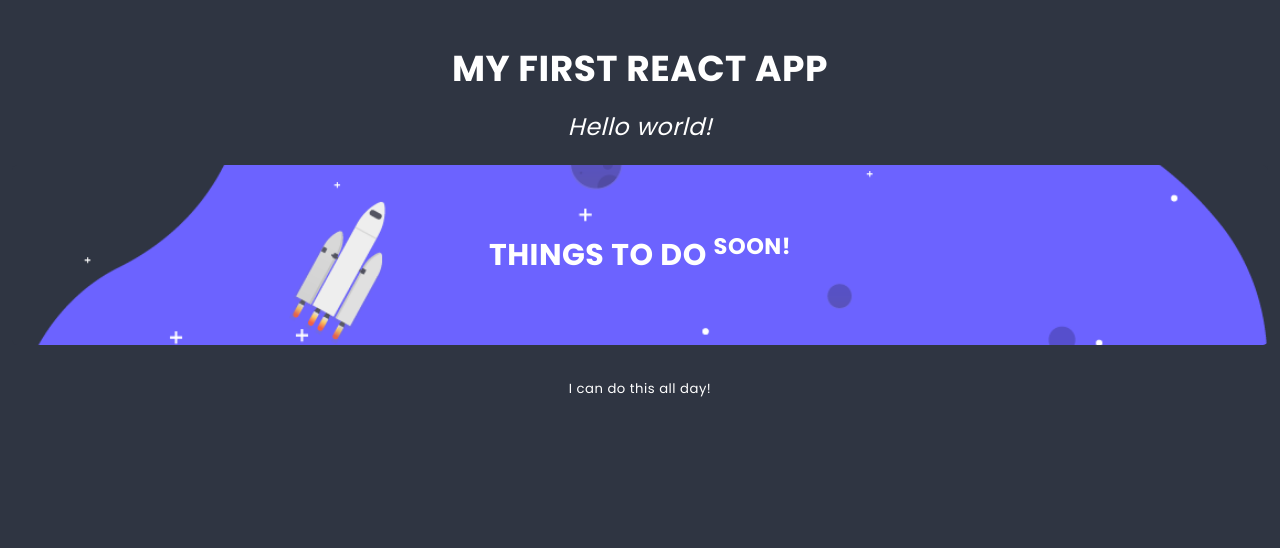
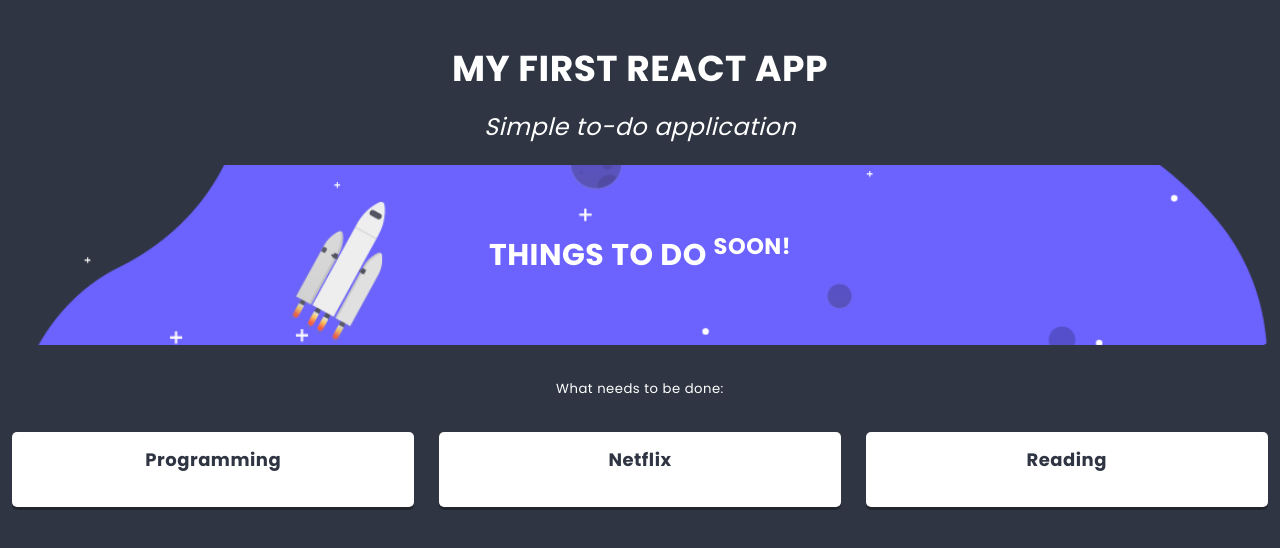
Before and after one commit to piotr-rajtar/todo-list_app, a React app: page / in a window 1280 px wide. Shown: the top 548 px of the page. Built offline with nearby package versions, Linux system fonts and the light colour scheme.

Commit message:
Add first columns

```diff
--- a/src/components/App/App.js
+++ b/src/components/App/App.js
@@ -7,7 +7,7 @@ class App extends React.Component {
     return (
       <main className={styles.component}>
         <h1 className={styles.title}>My first React app</h1>
-        <h2 className={styles.subtitle}>Hello world!</h2>
+        <h2 className={styles.subtitle}>Simple to-do application</h2>
         <List title={['Things to do ', <sup key='1'>soon!</sup>]} imgsrc='/src/components/Hero/space.png'>
         </List>
       </main>
--- a/src/components/Column/Column.js
+++ b/src/components/Column/Column.js
@@ -4,14 +4,18 @@ import PropTypes from 'prop-types';
 
 class Column extends React.Component {
     static propTypes = {
-
+        title: PropTypes.string.isRequired,
     }
 
     render() {
         return (
             <section className={styles.component}>
-                <h3 className={styles.title}>Whatever it takes!</h3>
+                <h3 className={styles.title}>
+                    {this.props.title}
+                </h3>
             </section>
         )
     }
 }
+
+export default Column;
--- a/src/components/List/List.js
+++ b/src/components/List/List.js
@@ -2,6 +2,7 @@ import React from 'react';
 import styles from './List.scss';
 import Hero from '../Hero/Hero';
 import PropTypes from 'prop-types';
+import Column from '../Column/Column';
 
 class List extends React.Component {
     static propTypes = {
@@ -11,7 +12,7 @@ class List extends React.Component {
     }
 
     static defaultProps = {
-        children: <p>I can do this all day!</p>,
+        children: <p>What needs to be done:</p>,
     }
 
     render() {
@@ -21,6 +22,11 @@ class List extends React.Component {
                     <div className={styles.description}>
                         {this.props.children}
                     </div>
+                    <div className={styles.columns}>
+                        <Column title='Programming' />
+                        <Column title='Netflix' />
+                        <Column title='Reading' />
+                    </div>
             </section>
         )
     }
```
